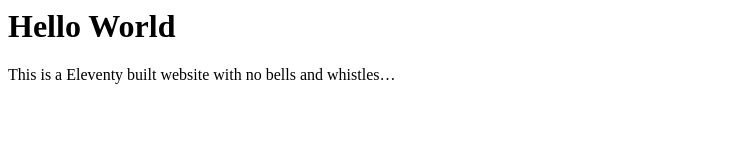
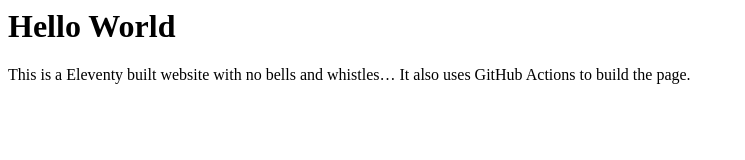
Before and after one commit to j-mes/11ty-mnml-gh-actions-pages, an Eleventy site: page index.md in a window 1280 px wide. Shown: the whole page, without its empty margins (0-745 px from the left). Built offline with nearby package versions, Linux system fonts and the light colour scheme; Eleventy itself is replaced by a stand-in of ours; files that its build step writes are made by us from their sources.

Commit message:
Update index.md

```diff
--- a/index.md
+++ b/index.md
@@ -1,3 +1,3 @@
 # Hello World
 
-This is a Eleventy built website with no bells and whistles…
+This is a Eleventy built website with no bells and whistles… It also uses GitHub Actions to build the page.
```
